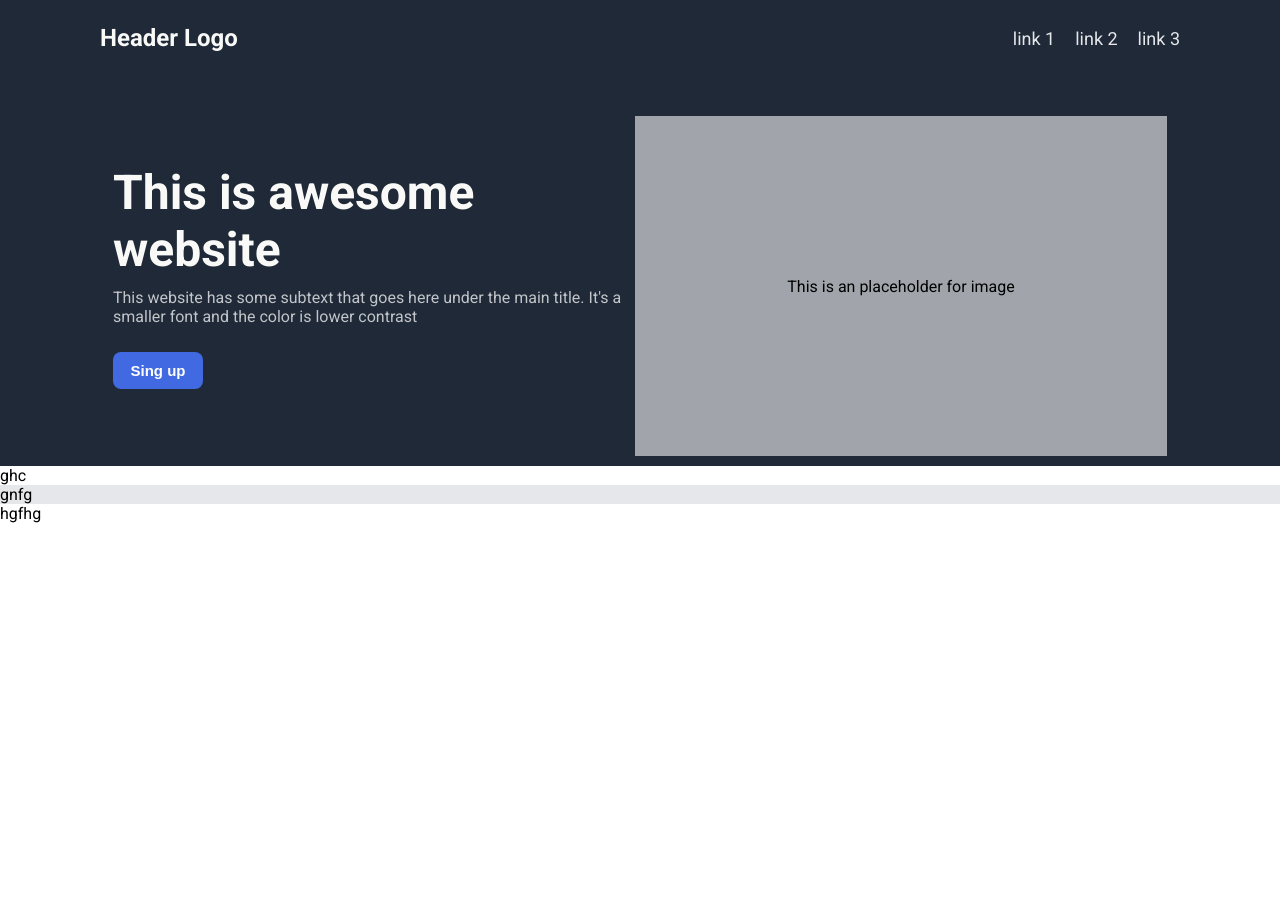
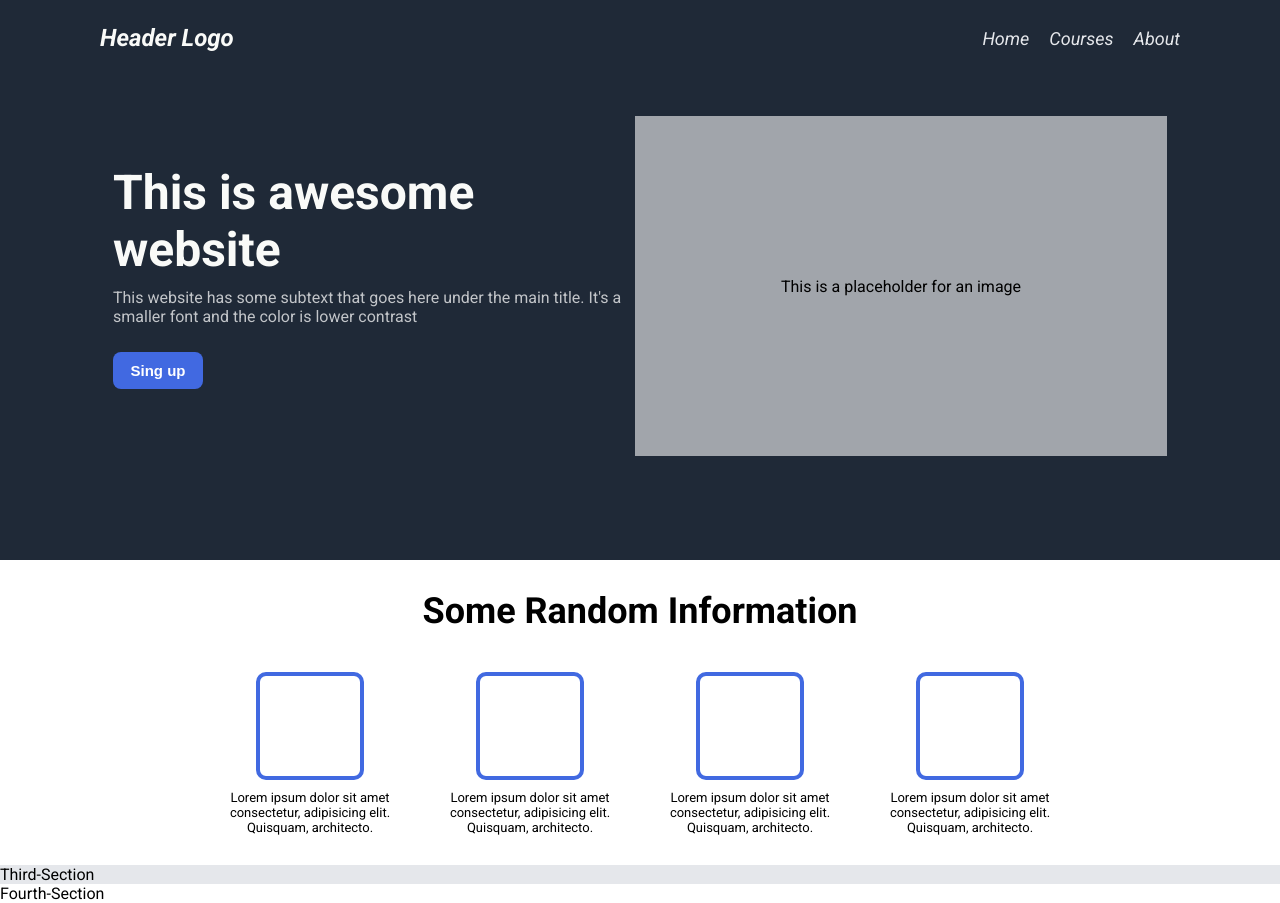
Before and after one commit to Mrityunjay0705/Landing-Page, a plain HTML site: page index.html in a window 1280 px wide. Before the commit the page ends 800 px from the top, so only its background shows below. Drawn offline with Linux system fonts and the light colour scheme.

Commit message:
Add second section of the landing page.

```diff
--- a/index.html
+++ b/index.html
@@ -13,11 +13,11 @@
     <div class="container">
         <div class="div1">
         <header>
-            <h3>Header Logo</h3>
+            <h3><i>Header Logo</i></h3>
             <ul>
-                <li>link 1</li>
-                <li>link 2</li>
-                <li>link 3</li>
+                <li><i>Home</i></li>
+                <li><i>Courses</i></li>
+                <li><i>About</i></li>
             </ul>
         </header>
         <div class="main-content">
@@ -27,18 +27,36 @@
                 <button>Sing up</button>
             </div>
             <div class="image-ph">
-                <p>This is an placeholder for image</p>
+                <p>This is a placeholder for an image</p>
             </div>
         </div>
         </div>
         <div class="div2">
-        ghc
+            <h2>Some Random Information</h2>
+            <div class="image-info">
+                <div class="info">
+                    <div class="product-image"></div>
+                    <div class="text">Lorem ipsum dolor sit amet consectetur, adipisicing elit. Quisquam, architecto.</div>
+                </div>
+                <div class="info">
+                    <div class="product-image"></div>
+                    <div class="text">Lorem ipsum dolor sit amet consectetur, adipisicing elit. Quisquam, architecto.</div>
+                </div>
+                <div class="info">
+                    <div class="product-image"></div>
+                    <div class="text">Lorem ipsum dolor sit amet consectetur, adipisicing elit. Quisquam, architecto.</div>
+                </div>
+                <div class="info">
+                    <div class="product-image"></div>
+                    <div class="text">Lorem ipsum dolor sit amet consectetur, adipisicing elit. Quisquam, architecto.</div>
+                </div>
+            </div>
         </div>
         <div class="div3">
-        gnfg
+        Third-Section
         </div>
         <div class="div4">
-        hgfhg
+        Fourth-Section
         </div>
     </div>
 </body>
--- a/style.css
+++ b/style.css
@@ -9,6 +9,7 @@ body{
     flex-direction: column;
 }
 
+/* ------------------------------First-Section ---------------------------------*/
 .div1{
     background-color: #1F2937;
     padding-left: 100px;
@@ -16,6 +17,7 @@ body{
     display: flex;
     flex-direction: column;
     gap: 30px;
+    height: 70vh;
 }
 
 header{
@@ -34,6 +36,7 @@ ul{
     gap: 20px;
     font-size: 18px;
     color: #E5E7EB;
+    cursor: pointer;
 }
 
 .main-content{
@@ -70,6 +73,7 @@ ul{
     font-size: 15px;
     font-weight: bold;
     color: white;
+    cursor: pointer;
 }
 .image-ph{
     background-color: rgba(255, 255, 255, 0.582);
@@ -80,10 +84,49 @@ ul{
     width: 40vw;
     height: 40vh;
 }
+
+/* ------------------------------Second-Section ---------------------------------*/
 .div2{
     background-color: white;
+    padding-left: 100px;
+    padding-right: 100px;
+    padding-bottom: 30px;
+    display: flex;
+    flex-direction: column;
+    gap: 10px;
+    align-items: center;
 }
 
+.div2 > h2{
+    font-size: 36px;
+}
+
+.image-info{
+    display: flex;
+    justify-content: center;
+    gap: 20px;
+}
+
+.info{
+    display: flex;
+    flex-direction: column;
+    flex-basis: 200px;
+    font-size: small;
+    align-items: center;
+    /* justify-content: center; */
+    gap: 10px;
+}
+
+.product-image{
+    width: 100px;
+    height: 100px;
+    border: 4px solid royalblue;
+    border-radius: 10px;
+}
+
+.text{
+    text-align: center;
+}
 .div3{
     background-color: #E5E7EB;
 }
```
